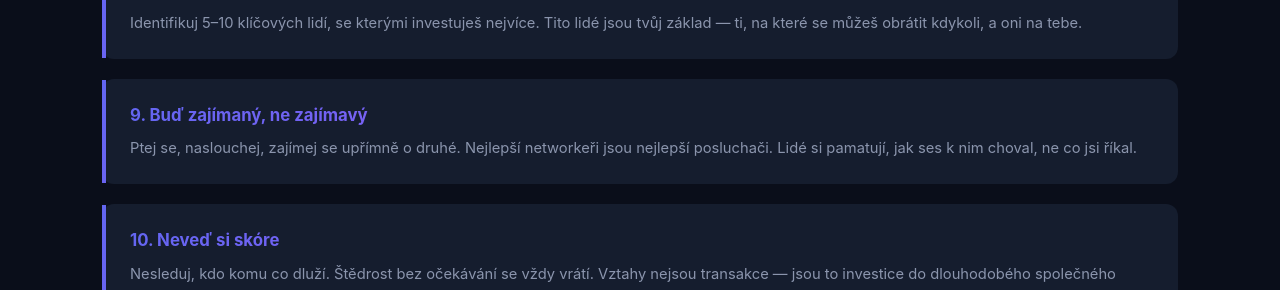
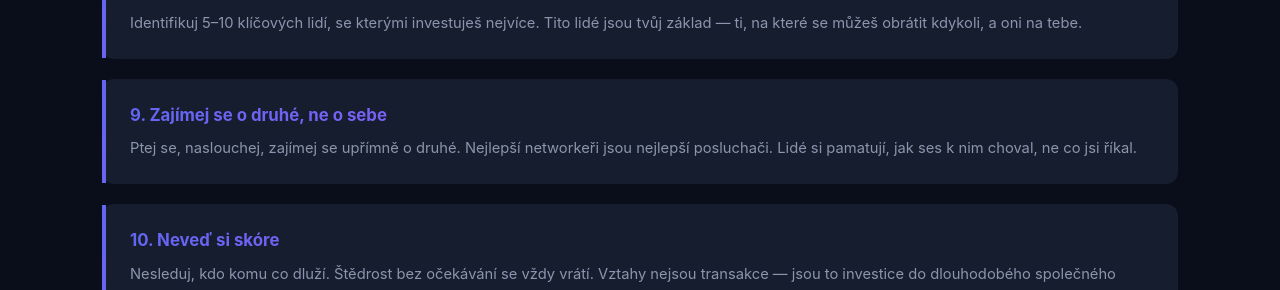
Before and after one commit to buchal95/testclaude, a Flask app: page /tips in a window 1280 px wide. Shown: the part 1238-1528 px from the top of the page. Run offline with Flask 3, Linux system fonts and the light colour scheme; the visitor is signed in with stand-in values (Sample User, id 1); data comes from the database, SQL or seed files in the repository.

Commit message:
Oprava tipu 9: „Buď zajímaný" → „Zajímej se o druhé, ne o sebe"
https://claude.ai/code/session_01DDs4wmxaqCuWdfpk37Nnk7

```diff
--- a/networking_tool/templates/tips.html
+++ b/networking_tool/templates/tips.html
@@ -46,7 +46,7 @@
 </div>
 
 <div class="tip-card">
-    <h3>9. Buď zajímaný, ne zajímavý</h3>
+    <h3>9. Zajímej se o druhé, ne o sebe</h3>
     <p>Ptej se, naslouchej, zajímej se upřímně o druhé. Nejlepší networkeři jsou nejlepší posluchači. Lidé si pamatují, jak ses k nim choval, ne co jsi říkal.</p>
 </div>
 
```
